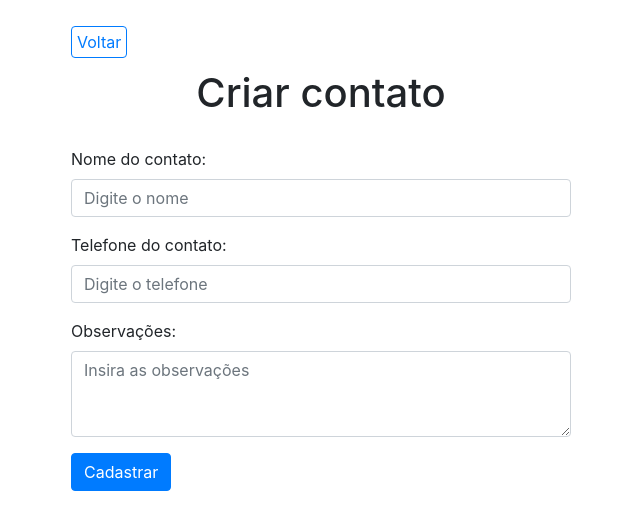
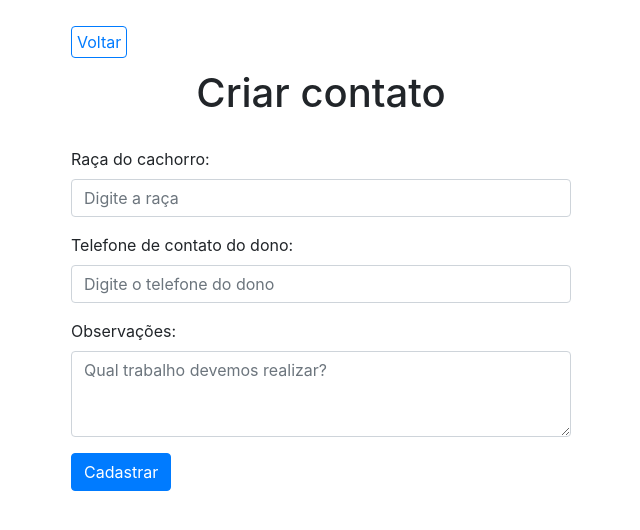
Before and after one commit to bernardokawe/Clin-ca, a PHP site: page /create.php in a window 1280 px wide. Shown: the part 76-606 px from the top of the page, without its empty margins (319-959 px from the left). Run offline with PHP 8.4, Linux system fonts and the light colour scheme; data that the repository does not hold is empty.

Commit message:
commitinicia

```diff
--- a/create.php
+++ b/create.php
@@ -7,16 +7,16 @@
     <form id="create-form" action="<?= $BASE_URL ?>config/process.php" method="POST">
       <input type="hidden" name="type" value="create">
       <div class="form-group">
-        <label for="name">Nome do contato:</label>
-        <input type="text" class="form-control" id="name" name="name" placeholder="Digite o nome" required>
+        <label for="name">Raça do cachorro:</label>
+        <input type="text" class="form-control" id="name" name="name" placeholder="Digite a raça" required>
       </div>
       <div class="form-group">
-        <label for="phone">Telefone do contato:</label>
-        <input type="text" class="form-control" id="phone" name="phone" placeholder="Digite o telefone" required>
+        <label for="phone">Telefone de contato do dono:</label>
+        <input type="text" class="form-control" id="phone" name="phone" placeholder="Digite o telefone do dono" required>
       </div>
       <div class="form-group">
         <label for="observations">Observações:</label>
-        <textarea type="text" class="form-control" id="observations" name="observations" placeholder="Insira as observações" rows="3"></textarea>
+        <textarea type="text" class="form-control" id="observations" name="observations" placeholder="Qual trabalho devemos realizar?" rows="3"></textarea>
       </div>
       <button type="submit" class="btn btn-primary">Cadastrar</button>
     </form>
```
